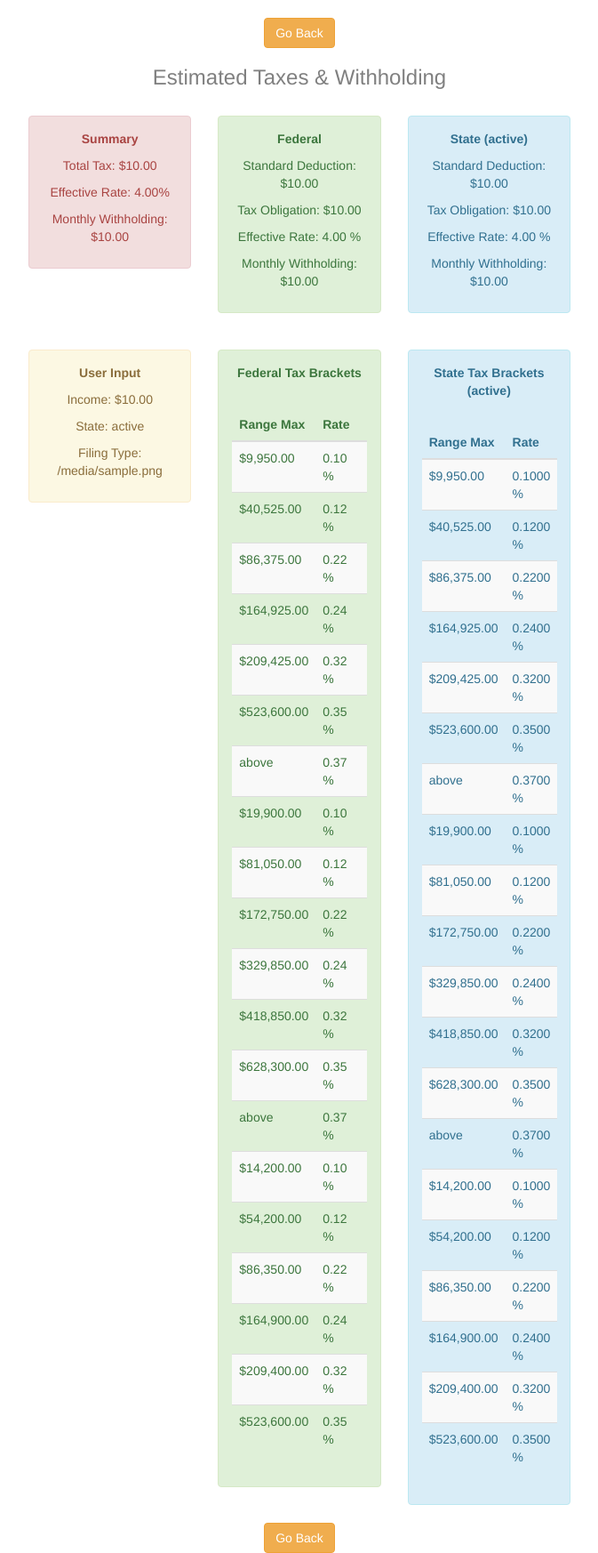
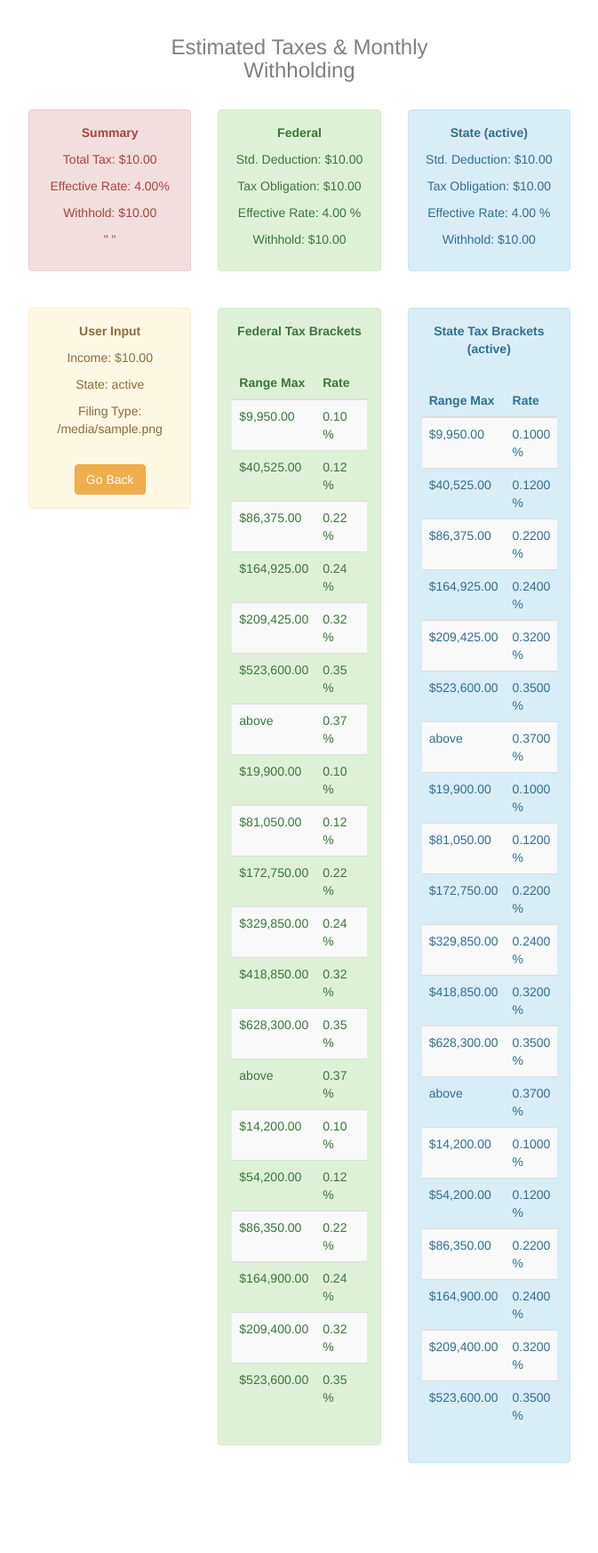
Before and after one commit to AECInkomoko/AEC-tax-checker, a Django app: template estimator/templates/estimator/estimator.html in a window 1280 px wide. Shown: the whole page at 89% size, without its empty margins (303-976 px from the left). After the commit the page ends 1645 px from the top, so only its background shows below. Run offline with Django 3.2, Linux system fonts and the light colour scheme; data comes from the database, SQL or seed files in the repository; the template is opened without the code that fills it: values that come from a table or form of the project are taken from there, most other values are stand-ins (such as "Sample title", 1, 10 or a date in 2020); some libraries are stand-ins or nearby versions.

Commit message:
UI adjustments

```diff
--- a/estimator/templates/estimator/estimator.html
+++ b/estimator/templates/estimator/estimator.html
@@ -23,25 +23,12 @@
 
   <div class="container-fluid">
 
-    <!-- Button Row -->
-    <div class="row">
-      <div class="col-lg-4"></div>
-      <div class="col-lg-4">
-        <center>
-          <form action="{% url 'home'%}">
-            <input type="submit" value="Go Back" class="btn btn-warning">
-          </form>
-        </center>
-      </div>
-      <div class="col-lg-4"></div>
-    </div>
-
     <!-- Heading Row -->
     <div class="row">
       <div class="col-lg-4"></div>
       <div class="col-lg-4">
         <center>
-          <H3 style="color:Gray">Estimated Taxes & Withholding</H3>
+          <H3 style="color:Gray">Estimated Taxes & Monthly Withholding</H3>
         </center>
       </div>
       <div class="col-lg-4"></div>
@@ -60,8 +47,8 @@
             </strong>
             <p>Total Tax: ${{ income|floatformat:2|intcomma }}</p>
             <p>Effective Rate: {{ effectiveRate|floatformat:2|intcomma }}%</p>
-            <p>Monthly Withholding: ${{ withholdAmount|floatformat:2|intcomma }} </p>
-            </p>
+            <p>Withhold: ${{ withholdAmount|floatformat:2|intcomma }} </p>
+            <p>" " </p>
 
           </center>
         </div>
@@ -71,10 +58,10 @@
         <div class="alert alert-success">
           <center>
             <strong><p>Federal</p></strong>
-            <p>Standard Deduction: ${{ fedStandardDeduction|floatformat:2|intcomma }} </p>
+            <p>Std. Deduction: ${{ fedStandardDeduction|floatformat:2|intcomma }} </p>
             <p>Tax Obligation: ${{ fedTaxAmount|floatformat:2|intcomma }} </p>
             <p>Effective Rate: {{ fedEffectiveRate|floatformat:2|intcomma }} %</p>
-            <p>Monthly Withholding: ${{ fedWithholdAmount|floatformat:2|intcomma }} </p>
+            <p>Withhold: ${{ fedWithholdAmount|floatformat:2|intcomma }} </p>
           </center>
         </div>
       </div>
@@ -83,10 +70,10 @@
         <div class="alert alert-info">
           <center>
             <strong><p>State ({{ state }})</p></strong>
-            <p>Standard Deduction: ${{ stateStandardDeduction|floatformat:2|intcomma }} </p>
+            <p>Std. Deduction: ${{ stateStandardDeduction|floatformat:2|intcomma }} </p>
             <p>Tax Obligation: ${{ stateTaxAmount|floatformat:2|intcomma }} </p>
             <p>Effective Rate: {{ stateEffectiveRate|floatformat:2|intcomma }} %</p>
-            <p>Monthly Withholding: ${{ stateWithholdAmount|floatformat:2|intcomma }} </p>
+            <p>Withhold: ${{ stateWithholdAmount|floatformat:2|intcomma }} </p>
           </center>
         </div>
       </div>
@@ -108,6 +95,11 @@
               <p>Income: ${{ income|floatformat:2|intcomma }}</p>
               <p>State: {{ state }} </p>
               <p>Filing Type: {{ filerType }} </p>
+              </br>
+              <form action="{% url 'home'%}">
+                <input type="submit" value="Go Back" class="btn btn-warning">
+              </form>
+            </center>
           </center>
         </div>
       </div>
@@ -184,7 +176,7 @@
     </div>
 
     <!-- Button Row -->
-    <div class="row">
+    <!-- <div class="row">
       <div class="col-lg-4"></div>
       <div class="col-lg-4">
         <center>
@@ -194,7 +186,7 @@
         </center>
       </div>
       <div class="col-lg-4"></div>
-    </div>
+    </div> -->
 
   </div>
 </body>
```
